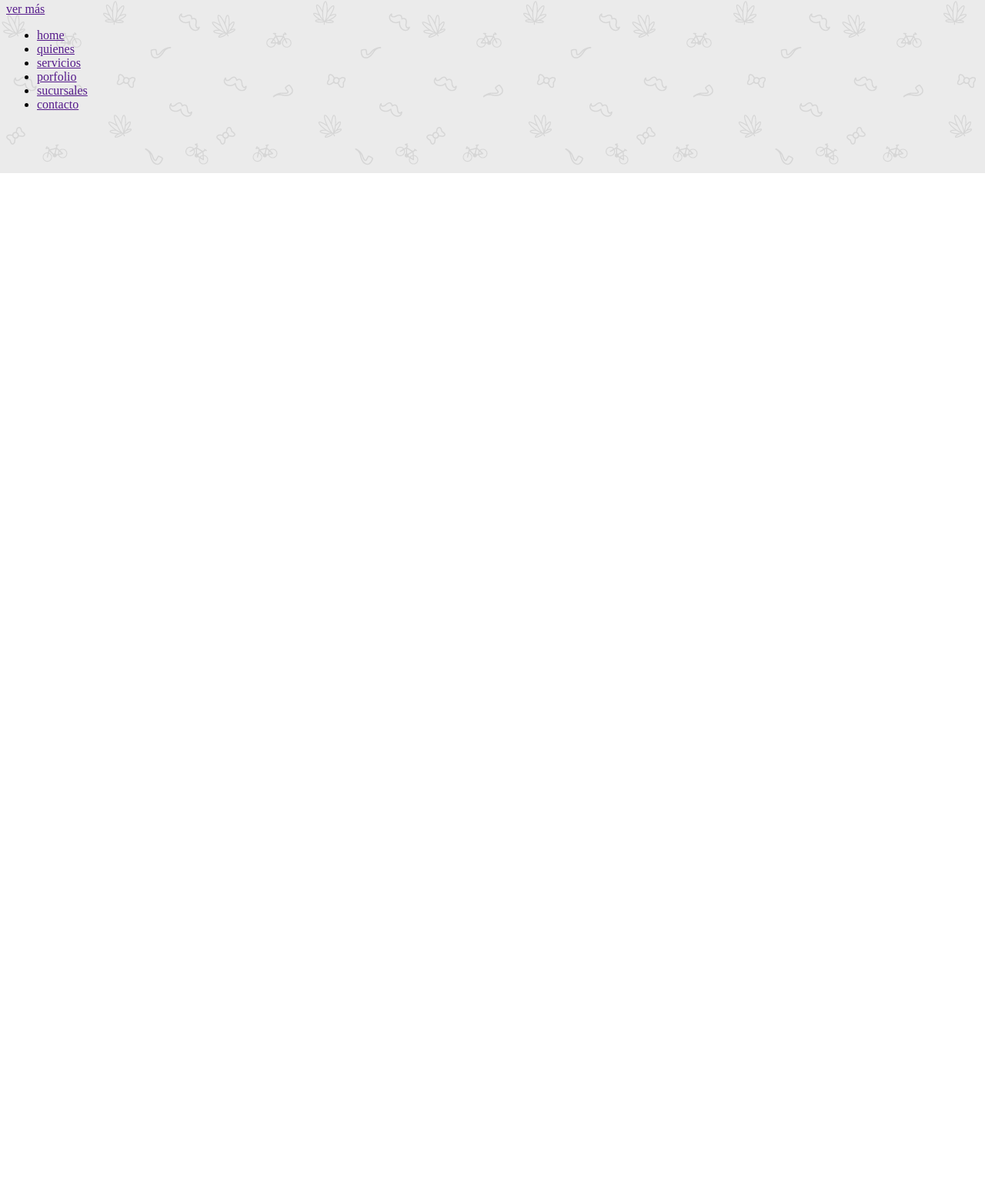
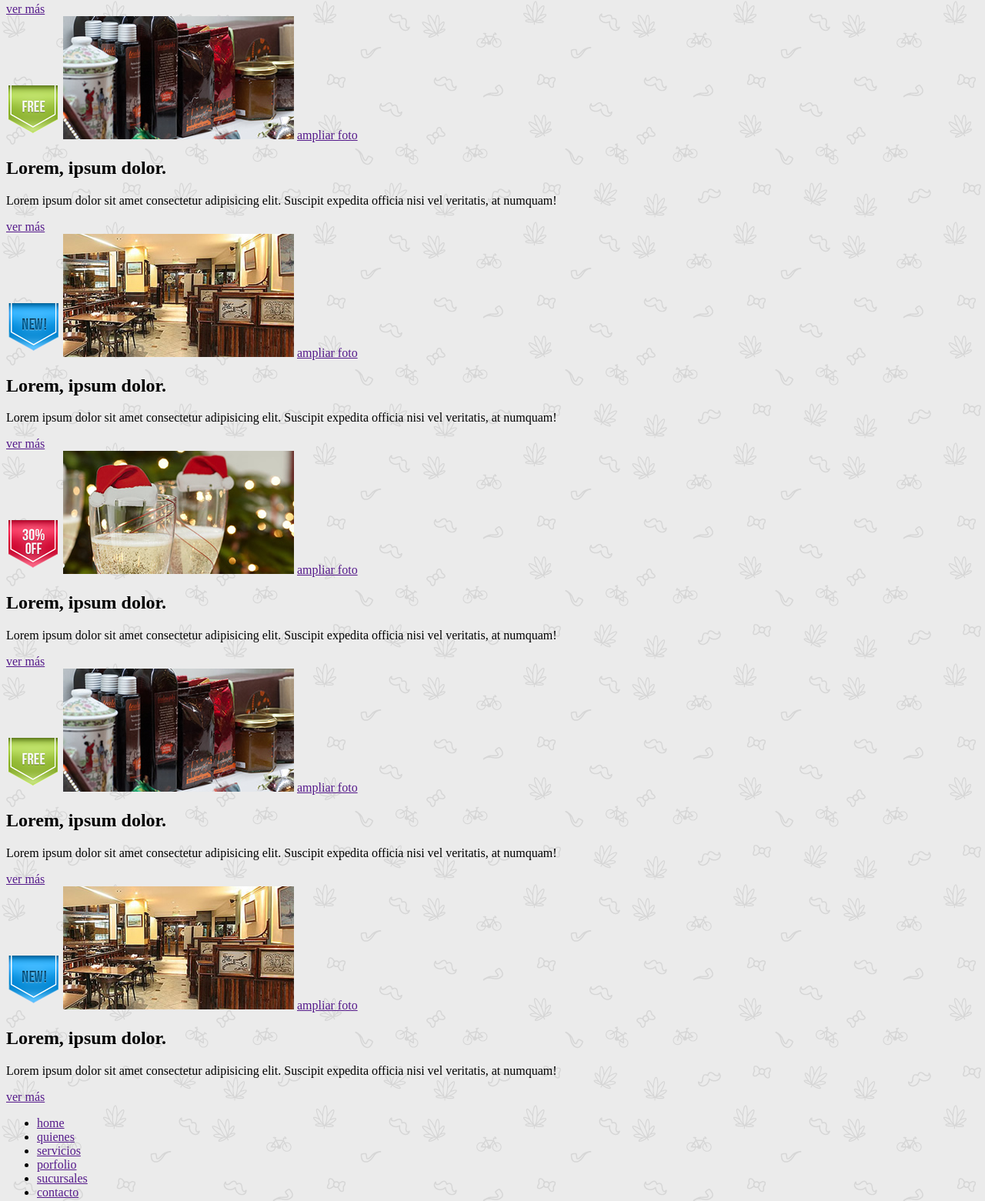
Before and after one commit to Comision15/kitchening, a website: page views/home.html in a window 1280 px wide. Shown: the part 575-2136 px from the top of the page at 77% size. Before the commit the page ends 800 px from the top, so only its background shows below. Drawn offline with Linux system fonts and the light colour scheme.

Commit message:
layout complete!!

```diff
--- a/views/home.html
+++ b/views/home.html
@@ -10,13 +10,13 @@
     <!-- styles -->
     <link rel="stylesheet" href="/css/styles.css">
 </head>
-<body>
-    <header>
-        <div>
+<body class="home">
+    <header class="home__header">
+        <div class="home__header__logo">
             <img src="/images/logo.jpg" alt="logo">
         </div>
         <button><i class="fa-solid fa-bars"></i></button>
-        <nav>
+        <nav class="home__header__menu">
             <ul>
                 <li><a href="">home</a></li>
                 <li><a href="">quienes</a></li>
@@ -27,10 +27,10 @@
             </ul>
         </nav>
     </header>
-    <main>
-        <section>
-            <article>
-                <div>
+    <main class="home__main">
+        <section class="home__section">
+            <article class="home__section__product">
+                <div class="home__section__product__photo">
                     <img src="/images/img-descuento.png" alt="descuento">
                     <img src="/images/img-pdto-1.jpg" alt="producto 1">
                     <a href="">ampliar foto</a>
@@ -39,10 +39,60 @@
                 <p>Lorem ipsum dolor sit amet consectetur adipisicing elit. Suscipit expedita officia nisi vel veritatis, at numquam!</p>
                 <a href="">ver más</a>
             </article>
+            <article class="home__section__product">
+                <div class="home__section__product__photo">
+                    <img src="/images/img-gratis.png" alt="gratis">
+                    <img src="/images/img-pdto-2.jpg" alt="producto 2">
+                    <a href="">ampliar foto</a>
+                </div>
+                <h2>Lorem, ipsum dolor.</h2>
+                <p>Lorem ipsum dolor sit amet consectetur adipisicing elit. Suscipit expedita officia nisi vel veritatis, at numquam!</p>
+                <a href="">ver más</a>
+            </article>
+            <article class="home__section__product">
+                <div class="home__section__product__photo">
+                    <img src="/images/img-nuevo.png" alt="nuevo">
+                    <img src="/images/img-pdto-3.jpg" alt="producto 3">
+                    <a href="">ampliar foto</a>
+                </div>
+                <h2>Lorem, ipsum dolor.</h2>
+                <p>Lorem ipsum dolor sit amet consectetur adipisicing elit. Suscipit expedita officia nisi vel veritatis, at numquam!</p>
+                <a href="">ver más</a>
+            </article>
+            <article class="home__section__product">
+                <div class="home__section__product__photo">
+                    <img src="/images/img-descuento.png" alt="descuento">
+                    <img src="/images/img-pdto-1.jpg" alt="producto 1">
+                    <a href="">ampliar foto</a>
+                </div>
+                <h2>Lorem, ipsum dolor.</h2>
+                <p>Lorem ipsum dolor sit amet consectetur adipisicing elit. Suscipit expedita officia nisi vel veritatis, at numquam!</p>
+                <a href="">ver más</a>
+            </article>
+            <article class="home__section__product">
+                <div class="home__section__product__photo">
+                    <img src="/images/img-gratis.png" alt="gratis">
+                    <img src="/images/img-pdto-2.jpg" alt="producto 2">
+                    <a href="">ampliar foto</a>
+                </div>
+                <h2>Lorem, ipsum dolor.</h2>
+                <p>Lorem ipsum dolor sit amet consectetur adipisicing elit. Suscipit expedita officia nisi vel veritatis, at numquam!</p>
+                <a href="">ver más</a>
+            </article>
+            <article class="home__section__product">
+                <div class="home__section__product__photo">
+                    <img src="/images/img-nuevo.png" alt="nuevo">
+                    <img src="/images/img-pdto-3.jpg" alt="producto 3">
+                    <a href="">ampliar foto</a>
+                </div>
+                <h2>Lorem, ipsum dolor.</h2>
+                <p>Lorem ipsum dolor sit amet consectetur adipisicing elit. Suscipit expedita officia nisi vel veritatis, at numquam!</p>
+                <a href="">ver más</a>
+            </article>
         </section>
     </main>
-    <footer>
-        <nav>
+    <footer class="home__footer">
+        <nav class="home__footer__menu">
             <ul>
                 <li><a href="">home</a></li>
                 <li><a href="">quienes</a></li>
```
